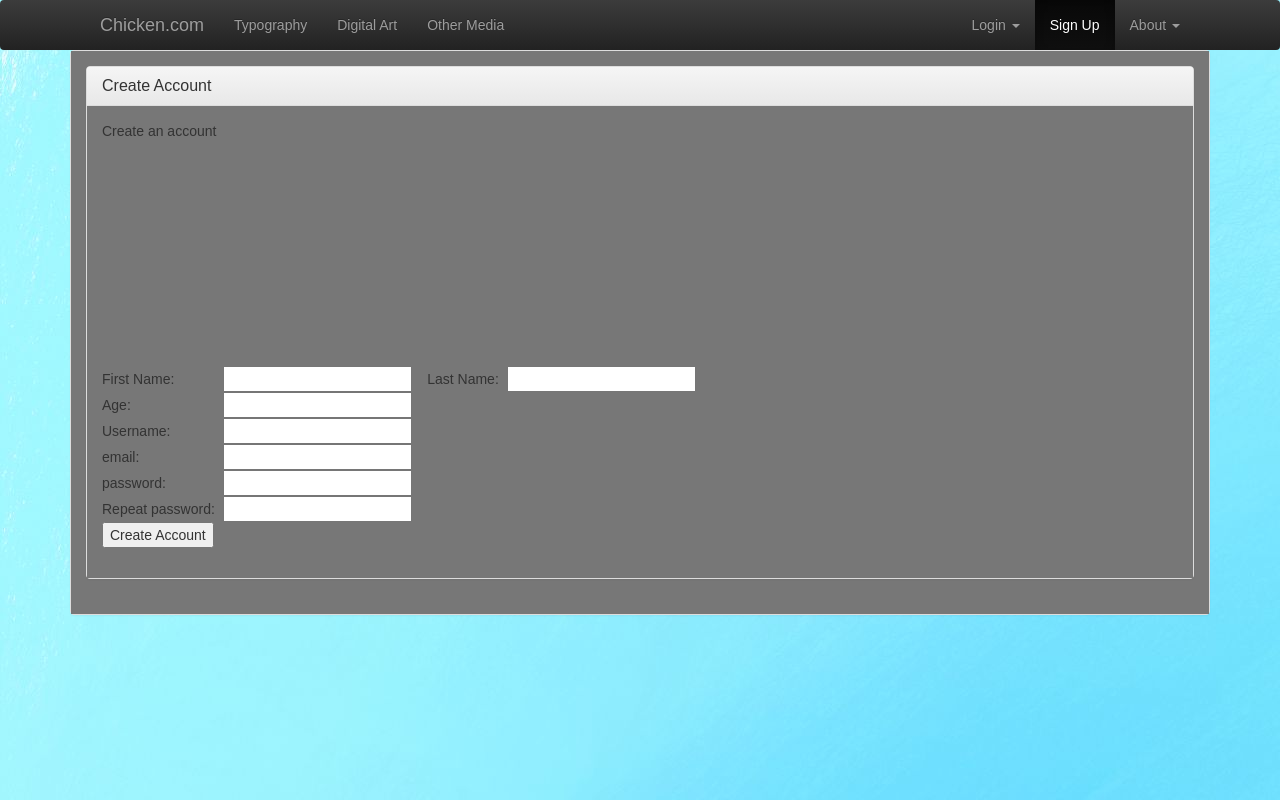
After one commit to benevolentdarkness/benevolentdarkness.github.io, a Flask app: page /create_account in a window 1280 px wide. The commit adds this page. Run offline with Flask 2, Linux system fonts and the light colour scheme; parts of the project's set-up code (start-up, migrations or seed data) failed here and were passed over; some libraries are stand-ins or nearby versions.

Commit message:
Differences

```diff
--- a/website/app/server.py
+++ b/website/app/server.py
@@ -1,20 +1,34 @@
 import os
 import database as db
 from jinja2 import Template
-from flask import Flask, render_template, url_for, request;
+from flask import Flask, render_template, url_for, request, session;
 app = Flask(__name__)
+
+app.secret_key = os.urandom(24).encode('hex')
 
 @app.route('/')
 def mainIndex():
-    mainLink = url_for('mainIndex')
-    photoLink = url_for('mainTypo')
-    aboutLink = url_for('mainAbout')
-    suggestLink = url_for('mainSuggest')
+    main = True
+    typo = False
+    other = False
+    log = False
+    digital = False
+    if 'username' in session:
+        insession = True
+        user = [session['username'], session['firstname'], session['lastname']]
+    else:
+        insession = False
+        user = ['', '', '']
     #print(photoLink)
-    return render_template('index.html', link1=photoLink, link2=mainLink, link3=aboutLink, link4=suggestLink, link20=test)
+    return render_template('index.html', user=user, sess=insession, main=main)
 
 @app.route('/typography')
 def mainTypo():
+    main = False
+    typo = True
+    other = False
+    log = False
+    digital = False
     typoLib = [{'file':'Image01.jpeg',
     'title': '13 Years Old'},
     {'file':'Image02.jpeg',
@@ -23,54 +37,133 @@ def mainTypo():
     'title': 'Comment Below'},
     {'file': 'Image04.jpeg',
     'title': 'Rule 71'}]
-    mainLink = url_for('mainIndex')
-    photoLink = url_for('mainTypo')
-    aboutLink = url_for('mainAbout')
-    suggestLink = url_for('mainSuggest')
-    return render_template('page2.html', link1=photoLink, link2=mainLink, images=typoLib, link3=aboutLink, link4=suggestLink)
+    if 'username' in session:
+        insession = True
+        user = [session['username'], session['firstname'], session['lastname']]
+    else:
+        insession = False
+        user = ['', '', '']
+    return render_template('page2.html', images=typoLib, user=user, sess=insession, typo=typo)
 
 @app.route('/about')
 def mainAbout():
+    main = False
+    typo = False
+    other = False
+    log = False
+    digital = False
     selfie = "selfie.jpeg"
     alias = True
-    mainLink = url_for('mainIndex')
-    photoLink = url_for('mainTypo')
-    aboutLink = url_for('mainAbout')
-    suggestLink = url_for('mainSuggest')
-    return render_template('page3.html', link1=photoLink, link2=mainLink, image=selfie, link3=aboutLink, link4=suggestLink, name=alias)
+    if 'username' in session:
+        insession = True
+        user = [session['username'], session['firstname'], session['lastname']]
+    else:
+        insession = False
+        user = ['', '', '']
+    return render_template('page3.html', image=selfie, name=alias, user=user, sess=insession)
 
 @app.route('/suggestions')
 def mainSuggest():
-    check = db.executeQuery("SELECT * FROM suggestions", db.connectSugg())
-    linkSugg = url_for('mainSuggestions')
-    mainLink = url_for('mainIndex')
-    photoLink = url_for('mainTypo')
-    aboutLink = url_for('mainAbout')
-    suggestLink = url_for('mainSuggest')
-    return render_template('SuggestionPage.html', link5=linkSugg, link1=photoLink, link2=mainLink, link3=aboutLink, link4=suggestLink, tab=check)
+    main = False
+    typo = False
+    other = False
+    log = False
+    digital = False
+    check = db.executeQuery("SELECT username, suggestiontype, suggestion, votes FROM suggestions INNER JOIN users ON suggestions.userid = users.userid", db.connectMaster())
+    if 'username' in session:
+        insession = True
+        user = [session['username'], session['firstname'], session['lastname']]
+    else:
+        insession = False
+        user = ['', '', '']
+    return render_template('SuggestionPage.html', tab=check, user=user, sess=insession)
 
 @app.route('/suggestions/suggest')
 def mainSuggestions():
-    suggestLink = url_for('mainSuggest')
-    mainLink = url_for('mainIndex')
-    photoLink = url_for('mainTypo')
-    aboutLink = url_for('mainAbout')
     #test = url_for('thankyou')
-    return render_template('suggestion.html', link1=photoLink, link2=mainLink, link3=aboutLink, link4=suggestLink)
+    if 'username' in session:
+        insession = True
+        user = [session['username'], session['firstname'], session['lastname']]
+    else:
+        insession = False
+        user = ['', '', '']
+    return render_template('suggestion.html', user=user, sess=insession)
 
 @app.route('/thankyou', methods=['POST'])
 def test():
-    fname = request.form['firstname']
-    lname = request.form['lastname']
-    age = request.form['age']
+    main = False
+    typo = False
+    other = False
+    log = False
+    digital = False
+    if 'username' in session:
+        insession = True
+        user = [session['username'], session['firstname'], session['lastname']]
+    else:
+        insession = False
+        user = ['', '', '']
     sugty = request.form['sugtype']
     sug = request.form['sug']
-    db.addToSuggestions(fname, lname, age, sugty, sug)
-    mainLink = url_for('mainIndex')
-    photoLink = url_for('mainTypo')
-    aboutLink = url_for('mainAbout')
-    suggestLink = url_for('mainSuggest')
-    return render_template('thankyou.html', link1=photoLink, link2=mainLink, link3=aboutLink, link4=suggestLink)
+    userid = db.executeQuery("SELECT userid FROM users WHERE username='%s'" % (user[0]), db.connectUsers())
+    db.addToSuggestions(userid, sugty, sug)
+    return render_template('thankyou.html', user=user, sess=insession)
+
+@app.route('/create_account')
+def mainCreate():
+    main = False
+    typo = False
+    other = False
+    log = True
+    digital = False
+    return render_template('createaccount.html', log=log)
+
+@app.route('/logged', methods=['POST'])
+def mainLogged():
+    main = False
+    typo = False
+    other = False
+    log = False
+    digital = False
+    if request.method == 'POST':
+        if db.checkexists(db.connectUsers(), request.form['username']):
+            print("Taken")
+            return render_template('usernametaken.html')
+        else:
+            print("Done")
+            session['username'] = request.form['username']
+            session['firstname'] = request.form['firstname']
+            session['lastname'] = request.form['lastname']
+            session['age'] = request.form['age']
+            db.addToUsers(request.form['firstname'], request.form['lastname'], request.form['username'], request.form['age'], request.form['pw'], request.form['email'])
+    if 'username' in session:
+        insession = True
+        user = [session['username'], session['firstname'], session['lastname']]
+    else:
+        insession = False
+        user = ['', '', '']
+    return render_template('index.html', sess=insession, user=user)
+
+@app.route('/login', methods=['POST'])
+def mainIn():
+    if request.method == 'POST':
+        if db.checkexists(db.connectUsers(), request.form['username']):
+            if db.matchpassword(db.connectUsers(), request.form['pw'], request.form['username']):
+                session['username'] = request.form['username']
+                session['firstname'] = db.executeQuery("SELECT firstname FROM users WHERE username='%s'" % (request.form['username']), db.connectUsers())
+                session['lastname'] = db.executeQuery("SELECT lastname FROM users WHERE username='%s'" % (request.form['username']), db.connectUsers())
+                print("Logged in")
+            else:
+                print("Incorrect password")
+        else:
+            print("Incorrect username")
+
+    if 'username' in session:
+        insession = True
+        user = [session['username'], session['firstname'], session['lastname']]
+    else:
+        insession = False
+        user = ['', '', '']
+    return render_template('index.html', sess=insession, user=user)
 
 # start the server
 if __name__ == '__main__':
--- /dev/null
+++ b/website/app/templates/createaccount.html
@@ -0,0 +1,49 @@
+{% extends "layout.html" %}
+
+	{% block content %}
+
+		<link rel="stylesheet" type="text/css" href="styles/main.css">
+
+		<div class="panel panel-default">
+		  <div class="panel-heading">
+		    <h3 class="panel-title">Create Account</h3>
+		  </div>
+		  <div class="panel-body spacing">
+		    Create an account
+
+		  </div>
+		  <div class="panel-body spacing">
+
+		    	<form method="POST" action="/logged">
+
+		    		<table>
+		    			<tr><td>First Name: &nbsp</td>
+		    				<td><input type="text" name="firstname"></td>
+		    			<td>&nbsp &nbsp Last Name: &nbsp</td>
+		    				<td><input type="text" name="lastname"></td></tr>
+		    			<tr> &nbsp </tr>
+		    			<tr><td>Age: &nbsp</td>
+		    				<td><input type="number" name="age"</td></tr>
+		    			<tr> &nbsp </tr><br>
+		    			<tr><td>Username: &nbsp</td>
+		    				<td><input type="text" name="username"></td><br><br>
+	    				<tr><td>email: &nbsp</td>
+		    				<td><input type="text" name="email"></td><br><br>
+	    				<tr><td>password: &nbsp</td>
+		    				<td><input type="password" name="pw"></td><br><br>
+		    			<tr><td>Repeat password: &nbsp</td>
+		    				<td><input type="password" name="pw2"></td><br><br>
+		    		</table>
+	    			<div>
+	    				<input type="submit" value="Create Account">
+	    			</div>
+		    	</form>
+
+		  </div>
+		</div>
+
+		<!-- jQuery (necessary for Bootstrap's JavaScript plugins) -->
+    	<script src="https://ajax.googleapis.com/ajax/libs/jquery/1.12.4/jquery.min.js"></script>
+		<script src="https://maxcdn.bootstrapcdn.com/bootstrap/3.3.7/js/bootstrap.min.js" integrity="sha384-Tc5IQib027qvyjSMfHjOMaLkfuWVxZxUPnCJA7l2mCWNIpG9mGCD8wGNIcPD7Txa" crossorigin="anonymous"></script>
+
+	{% endblock %}
--- a/website/app/templates/index.html
+++ b/website/app/templates/index.html
@@ -6,6 +6,11 @@
 		  </div>
 		  <div class="panel-body spacing">
 		    Hello and welcome to my website. This site will include various things I create including photography, art, music, etc.
+
+		    {% if sess %}
+		    	"GOOD DAY"
+	    	{% endif %}
+
 		  </div>
 		</div>
 
--- a/website/app/templates/layout.html
+++ b/website/app/templates/layout.html
@@ -25,25 +25,69 @@
 				        <span class="icon-bar"></span>
 				        <span class="icon-bar"></span>
 				      </button>
-				      <a class="navbar-brand" href={{link2}}>Chicken.com</a>
+				      <a class="navbar-brand" href={{url_for('mainIndex')}}>Chicken.com</a>
 				    </div>
 
 				    <!-- Collect the nav links, forms, and other content for toggling -->
 				    <div class="collapse navbar-collapse" id="bs-example-navbar-collapse-1">
 				      <ul class="nav navbar-nav">
-				        <li class="active"><a href={{link1}}>Typography<span class="sr-only">(current)</span></a></li>
-				        <li><a href="{{link20}}">Digital Art</a></li>
-				        <li><a href="#">Other Media</a></li>
+				      	{% if typo %}
+				        	<li class="active"><a href={{url_for('mainTypo')}}>Typography<span class="sr-only">(current)</span></a></li>
+			        	{% else %}
+			        		<li><a href={{url_for('mainTypo')}}>Typography</a></li>
+		        		{% endif %}
+				        {% if digital %}
+				        	<li class="active"><a href="#">Digital Art<span class="sr-only">(current)</span></a></li>
+			        	{% else %}
+			        		<li><a href="#">Digital Art</a></li>
+		        		{% endif %}
+				        {% if other %}
+				        	<li class="active"><a href="#">Other Media<span class="sr-only">(current)</span></a></li>
+			        	{% else %}
+			        		<li><a href="#">Other Media</a></li>
+		        		{% endif %}
 				      </ul>
 				      <ul class="nav navbar-nav navbar-right">
-				      	<li><a href="#">Login</a></li>
-				      	<li><a href="#">Sign Up</a></li>
+
+				      	{% if sess %}
+				      		<p class="navbar-text">Logged in as {{user[0]}}</p>
+				      	{% endif %}
+
+				      	{% if sess %}
+				      		<li><a href="#">Log Out</a></li>
+			      		{% else %}
+
+				      		<li class="dropdown">
+				          <a href="#" class="dropdown-toggle" data-toggle="dropdown" role="button" aria-haspopup="true" aria-expanded="false">Login <span class="caret"></span></a>
+				          <ul class="dropdown-menu">
+				            <form method="POST" action="/login">
+
+			    				<tr><td>&nbsp &nbsp email: &nbsp</td><br>
+				    				<td><input type="username" style="min-width: 90%" name="username"></td><br><br>
+			    				<tr><td>&nbsp &nbsp password: &nbsp</td><br>
+				    				<td><input type="password" style="min-width: 90%" name="pw"></td><br><br>
+				    			<div>
+				    				<tr><td>&nbsp &nbsp &nbsp </td><td><input type="submit" value="Login"></td></tr>
+				    			</div>
+					    	</form>
+				          </ul>
+				        </li>
+			      		{% endif %}
+				      	{% if sess %}}
+				      		<li><a href="#">Account</a></li>
+				      	{% else %}
+					      	{% if log %}
+					        	<li class="active"><a href={{url_for('mainTypo')}}>Sign Up<span class="sr-only">(current)</span></a></li>
+				        	{% else %}
+				        		<li><a href={{url_for('mainCreate')}}>Sign Up</a></li>
+			        		{% endif %}
+				      	{% endif %}
 				        <li class="dropdown">
 				          <a href="#" class="dropdown-toggle" data-toggle="dropdown" role="button" aria-haspopup="true" aria-expanded="false">About <span class="caret"></span></a>
 				          <ul class="dropdown-menu">
-				            <li><a href={{link3}}>Artist</a></li>
+				            <li><a href={{url_for('mainAbout')}}>Artist</a></li>
 				            <li><a href="#">Contact Info</a></li>
-				            <li><a href={{link4}}>Suggestions</a></li>
+				            <li><a href={{url_for('mainSuggest')}}>Suggestions</a></li>
 				            <li role="separator" class="divider"></li>
 				            <li><a href="#">Support the Author</a></li>
 				          </ul>
@@ -59,6 +103,7 @@
 			<div class="container">
 				<div class="panel panel-default">
 				  <div class="panel-body panel-inverse">
+
 				    {% block content %}
 				    {% endblock %}
 				  </div>
```
Also changed, not shown: website/app/database.py (+60 -4 lines), website/app/templates/SuggestionPage.html (+6 -4 lines), website/app/templates/suggestion.html (+0 -12 lines), website/app/templates/usernametaken.html (added, +20 -0 lines), website/chicken.sql (+13 -3 lines).
